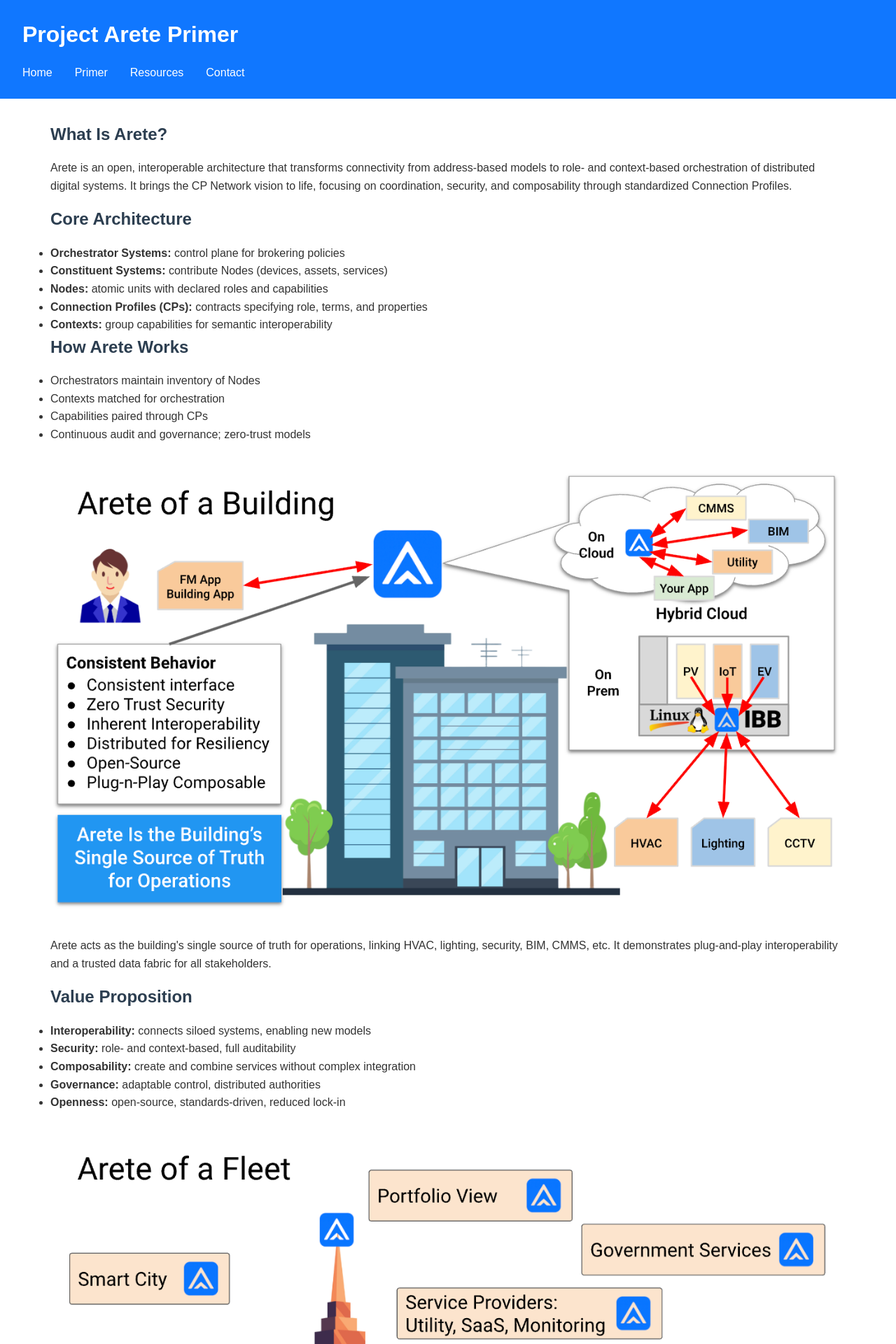
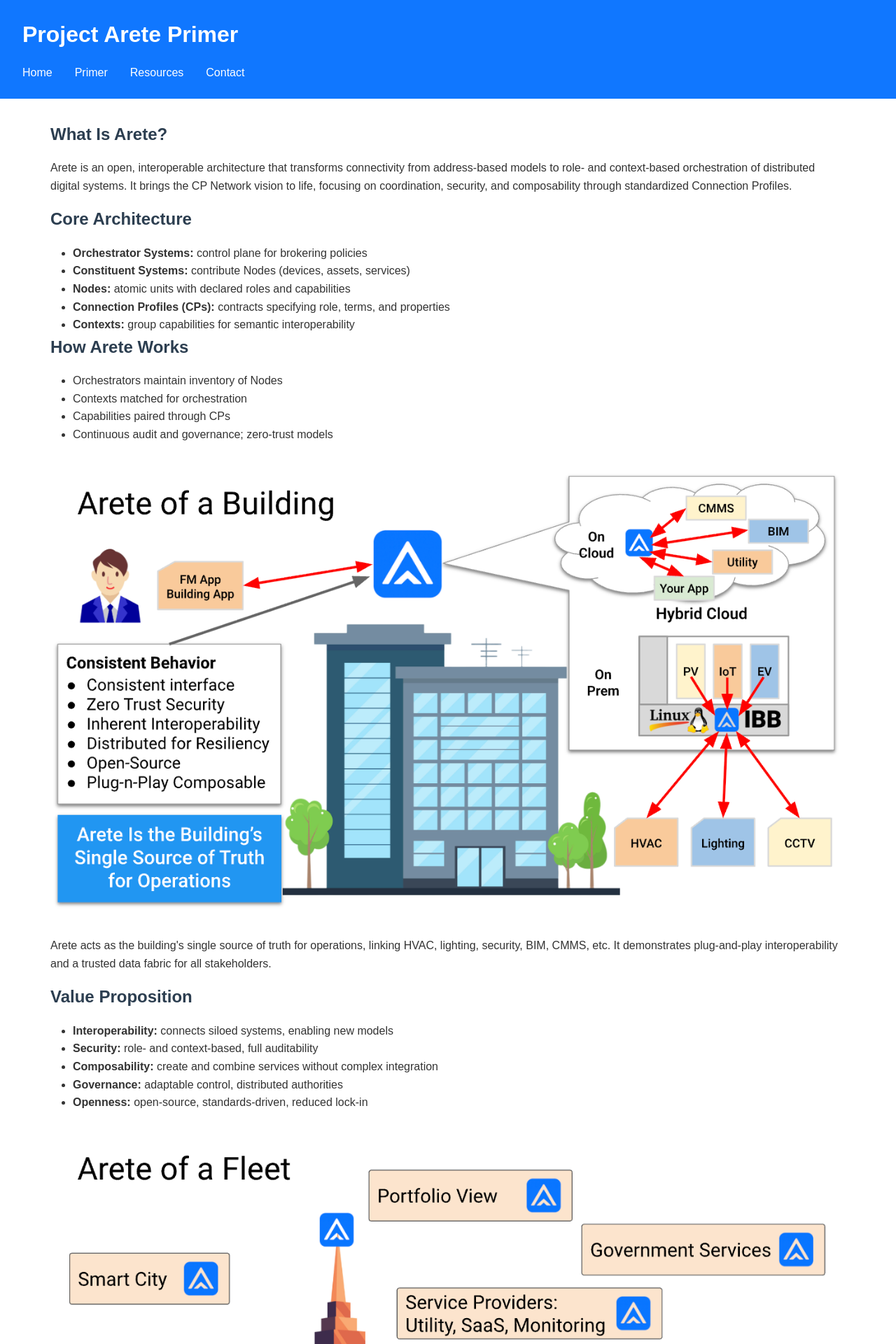
Before and after one commit to project-arete/website, a Jekyll site: the page primer.html, which Jekyll copies as it is, in a window 1280 px wide. Shown: the top 1920 px of the page at 70% size. Built offline with Jekyll 4.4.1, drawn with Linux system fonts in a browser that asks for light colours.

Commit message:
Update primer.html

```diff
--- a/primer.html
+++ b/primer.html
@@ -26,7 +26,7 @@
     </section>
     <section>
       <h2>Core Architecture</h2>
-      <ul>
+      <ul style="margin-left: 2em;">
         <li><strong>Orchestrator Systems:</strong> control plane for brokering policies</li>
         <li><strong>Constituent Systems:</strong> contribute Nodes (devices, assets, services)</li>
         <li><strong>Nodes:</strong> atomic units with declared roles and capabilities</li>
@@ -36,24 +36,24 @@
     </section>
     <section>
       <h2>How Arete Works</h2>
-      <ul>
+      <ul style="margin-left: 2em;">
         <li>Orchestrators maintain inventory of Nodes</li>
         <li>Contexts matched for orchestration</li>
         <li>Capabilities paired through CPs</li>
         <li>Continuous audit and governance; zero-trust models</li>
-      </ul>
+      </ul style="margin-left: 2em;">
       <img src="Arete-building.png" alt="Arete Building" style="max-width:100%; margin:2em 0;">
       <p>Arete acts as the building's single source of truth for operations, linking HVAC, lighting, security, BIM, CMMS, etc. It demonstrates plug-and-play interoperability and a trusted data fabric for all stakeholders.</p>
     </section>
     <section>
       <h2>Value Proposition</h2>
-      <ul>
+      <ul style="margin-left: 2em;">
         <li><strong>Interoperability:</strong> connects siloed systems, enabling new models</li>
         <li><strong>Security:</strong> role- and context-based, full auditability</li>
         <li><strong>Composability:</strong> create and combine services without complex integration</li>
         <li><strong>Governance:</strong> adaptable control, distributed authorities</li>
         <li><strong>Openness:</strong> open-source, standards-driven, reduced lock-in</li>
-      </ul>
+      </ul style="margin-left: 2em;">
       <img src="Arete-fleet.png" alt="Arete Fleet" style="max-width:100%; margin:2em 0;">
       <p>Arete scales from buildings to cities, supporting distributed governance and scalable asset coordination for portfolios, campuses, and smart cities.</p>
     </section>
@@ -111,7 +111,7 @@
     </section>
     <section>
       <h2>Core Principles</h2>
-      <ul>
+      <ul style="margin-left: 2em;">
         <li><strong>Interoperability:</strong> standardized CPs and open, well-documented interfaces.</li>
         <li><strong>Security:</strong> role-based governance, continuous auditing.</li>
         <li><strong>Composability:</strong> combine CPs for new services.</li>
```
